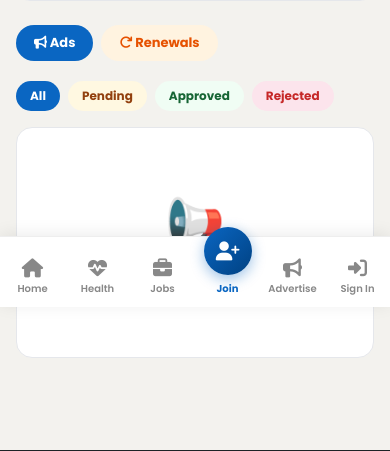
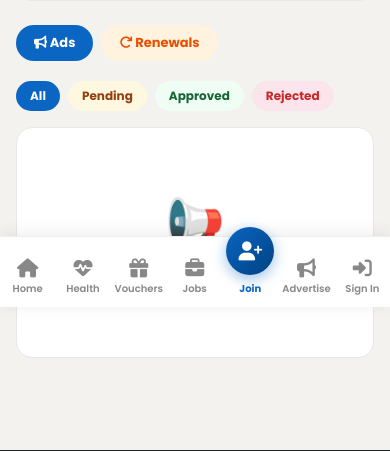
Before and after one commit to Sibi46/my-pincode, a Django app: template templates/admin_ad_posts.html in a window 390 px wide. Shown: the part 537-988 px from the top of the page. Run offline with Django 4.2, Linux system fonts and the light colour scheme; the template is opened without the code that fills it, so the values that code supplies are empty.

Commit message:
Add Gift Vouchers link to navbar, mobile menu, and bottom nav
Co-Authored-By: Claude Sonnet 4.6 <noreply@anthropic.com>

```diff
--- a/templates/base.html
+++ b/templates/base.html
@@ -34,6 +34,7 @@
         <div class="nav-links">
             <a href="/jobs/"><i class="fas fa-th"></i> Jobs</a>
             <a href="/health/" style="color:#059669"><i class="fas fa-heartbeat"></i> Health</a>
+            <a href="/vouchers/marketplace/" style="color:#7c3aed"><i class="fas fa-gift"></i> Gift Vouchers</a>
             {% if not request.user.is_authenticated or request.user.is_employer %}
                 <a href="/candidates/"><i class="fas fa-users"></i> Candidates</a>
             {% endif %}
@@ -70,6 +71,7 @@
     <div class="mobile-menu" id="mobileMenu">
         <a href="/jobs/">Browse Jobs</a>
         <a href="/health/" style="color:#059669">🏥 Health</a>
+        <a href="/vouchers/marketplace/" style="color:#7c3aed">🎁 Gift Vouchers</a>
         {% if not request.user.is_authenticated or request.user.is_employer %}
             <a href="/candidates/">Find Candidates</a>
         {% endif %}
@@ -519,6 +521,9 @@ if(document.addEventListener)document.addEventListener('keydown',function(e){if(
     <a href="/health/" class="bn-item {% if request.path == '/health/' or '/health/guide' in request.path %}active{% endif %}" style="{% if request.path == '/health/' or '/health/guide' in request.path %}color:#059669{% endif %}">
       <i class="fas fa-heartbeat"></i><span>Health</span>
     </a>
+    <a href="/vouchers/marketplace/" class="bn-item {% if '/vouchers' in request.path %}active{% endif %}" style="{% if '/vouchers' in request.path %}color:#7c3aed{% endif %}">
+      <i class="fas fa-gift"></i><span>Vouchers</span>
+    </a>
     {% if request.user.is_authenticated %}
       {% if request.user.ad_posts.exists %}
         <a href="/ads/my-ads/" class="bn-item {% if '/ads/my-ads' in request.path %}active{% endif %}" style="color:#f3a000">
```
